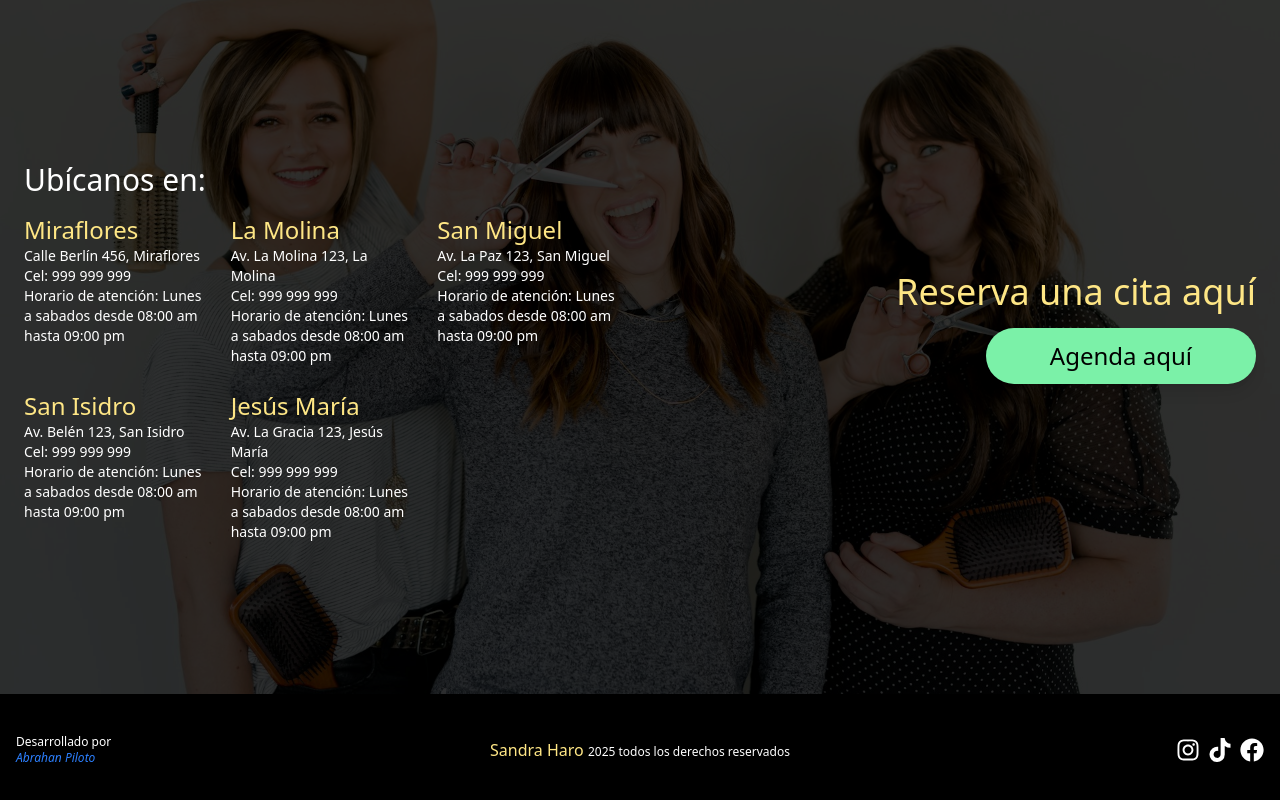
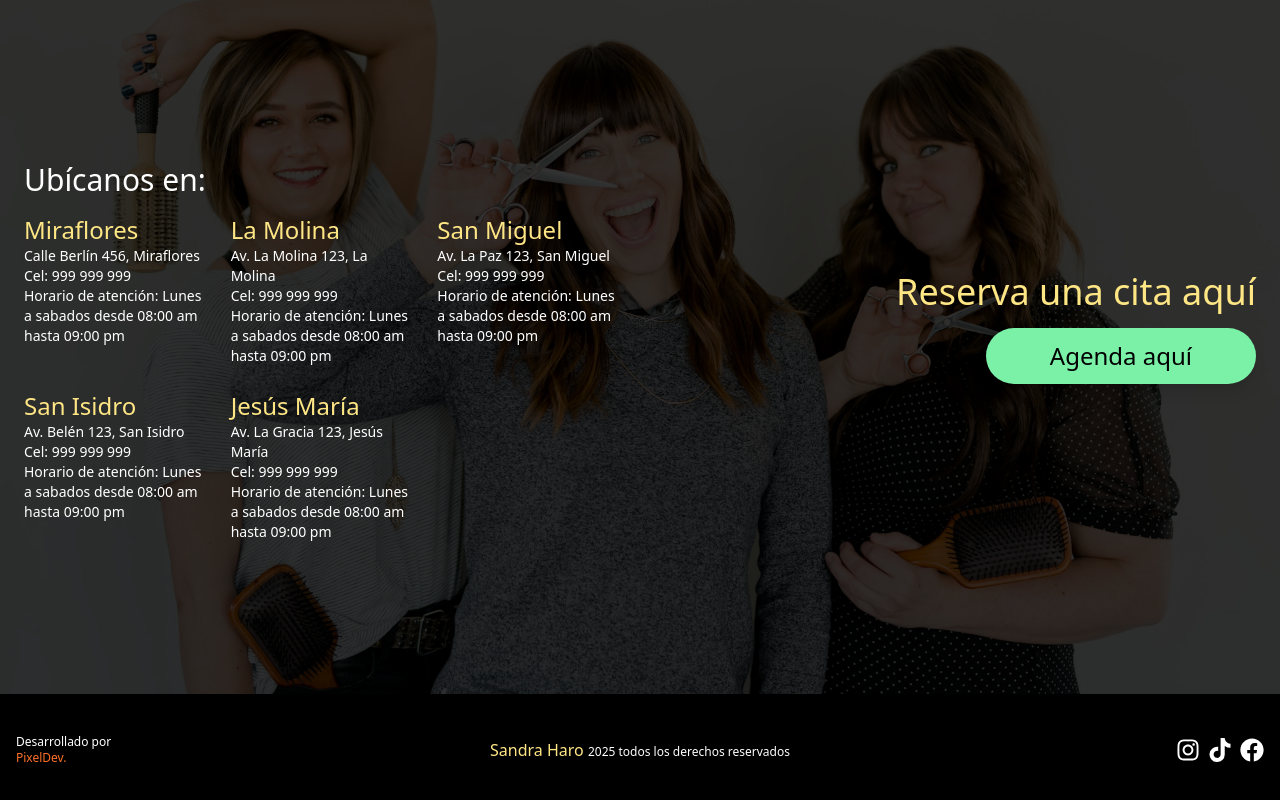
Before and after one commit to Abrahanpiloto/salon-de-belleza, a React (Vite) app: page / in a window 1280 px wide. Shown: the part 3589-4389 px from the top of the page. Built offline with nearby package versions, Linux system fonts and the light colour scheme.

Commit message:
se mejoro el footer

```diff
--- a/src/components/Footer.jsx
+++ b/src/components/Footer.jsx
@@ -7,9 +7,9 @@ export default function Footer() {
         Desarrollado por <br />
         <a
           href="https://abrahanpiloto.vercel.app"
-          className="text-blue-500 text-md italic"
+          className="text-[#FC7025] text-md"
         >
-          Abrahan Piloto
+          PixelDev.
         </a>
       </div>
       <div className="flex-1 text-center text-md text-amber-200">
```
